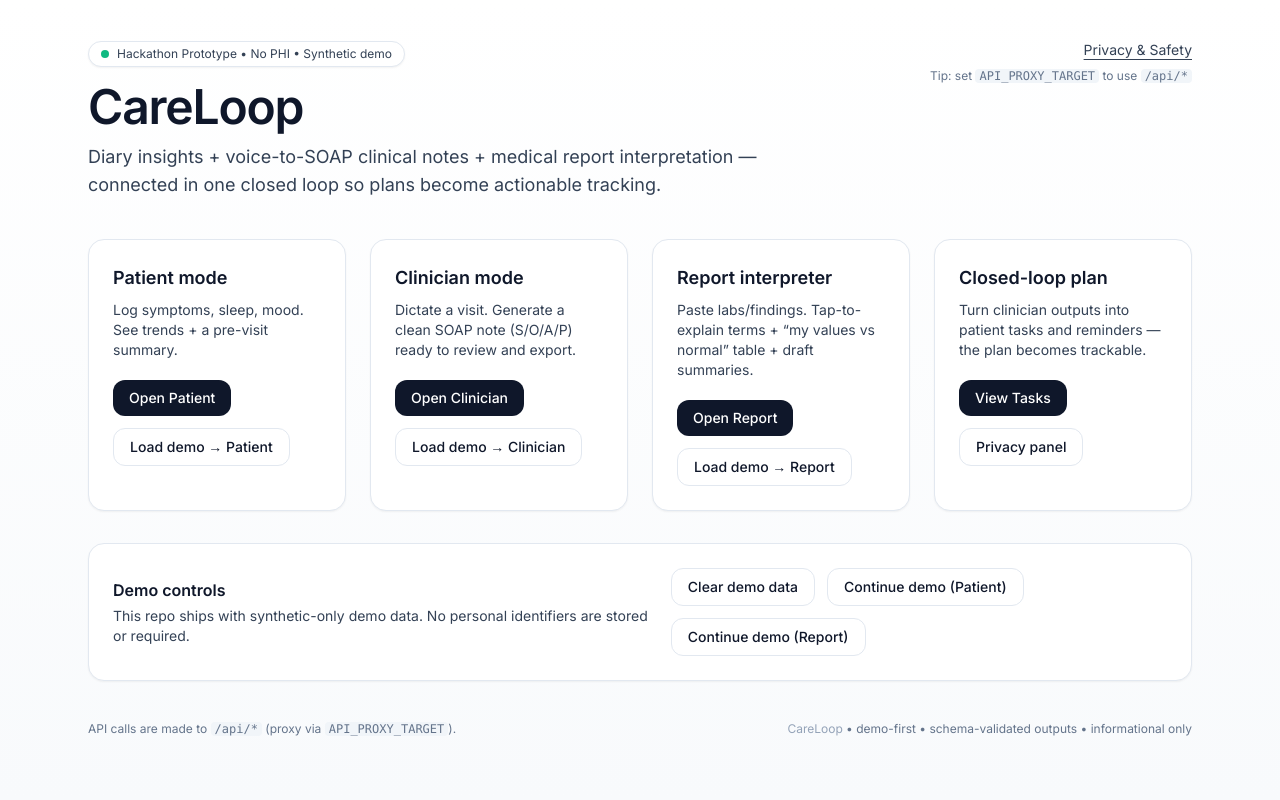
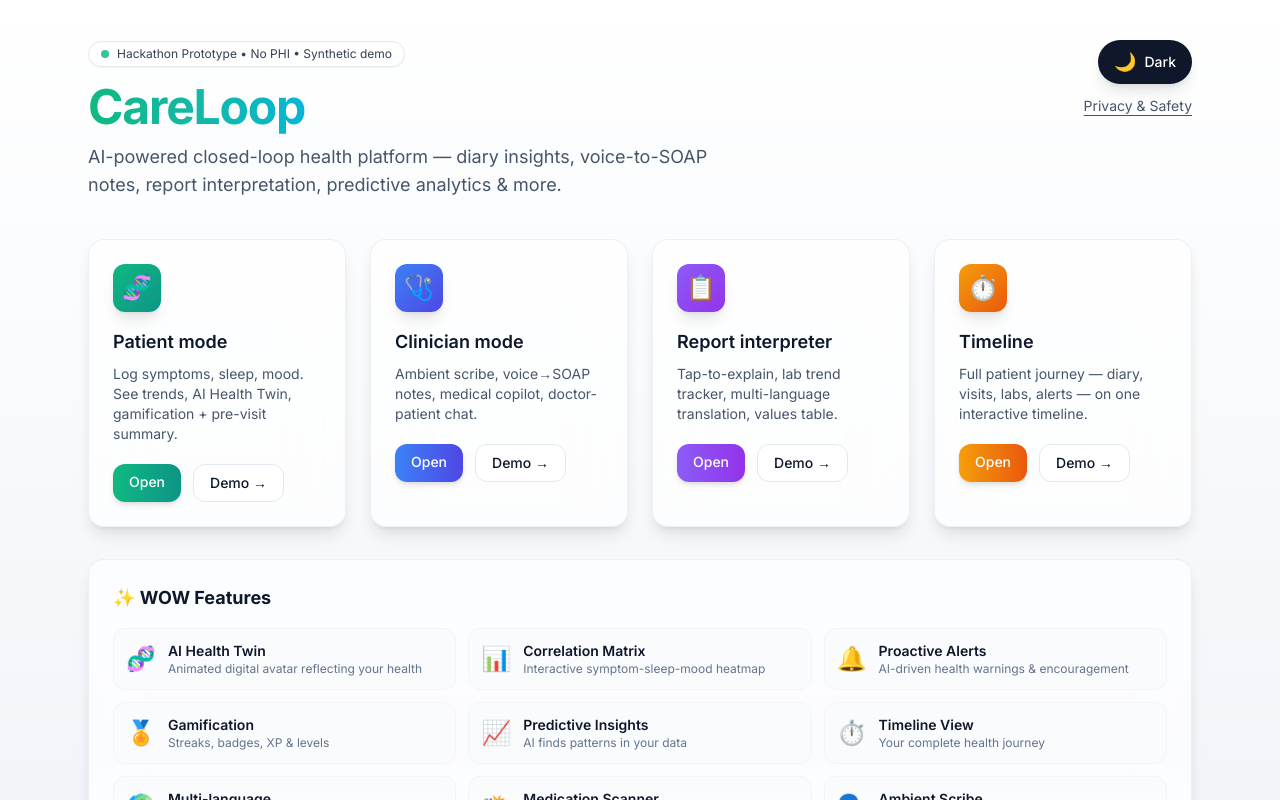
Before and after one commit to sgyorgy/careloop, a Next.js app in the folder apps/web/: page / in a window 1280 px wide. Shown: the top 800 px of the page. Built offline with nearby package versions, Linux system fonts and the light colour scheme.

Commit message:
Update page.tsx

```diff
--- a/apps/web/src/app/page.tsx
+++ b/apps/web/src/app/page.tsx
@@ -2,13 +2,13 @@
 
 import Link from "next/link";
 import { useRouter } from "next/navigation";
-import { useMemo, useState } from "react";
+import { useEffect, useMemo, useState } from "react";
 
 type DiaryEntry = {
-  date: string; // YYYY-MM-DD
-  symptomScore: number; // 0-10
+  date: string;
+  symptomScore: number;
   sleepHours: number;
-  moodScore: number; // 0-10
+  moodScore: number;
   notes: string;
   tags?: string[];
 };
@@ -31,7 +31,6 @@ function clamp(n: number, lo: number, hi: number) {
 }
 
 function makeDemo(): DemoPayload {
-  // Small-but-rich synthetic dataset (no PHI)
   const base = [
     { d: "2026-02-10", s: 3, sl: 7.2, m: 7, t: ["ok"], n: "Felt mostly fine. Light headache in the afternoon." },
     { d: "2026-02-11", s: 4, sl: 6.1, m: 6, t: ["stress"], n: "Busy day. Mild stomach discomfort after lunch." },
@@ -61,8 +60,6 @@ function makeDemo(): DemoPayload {
     "Plan: trial lactose-free diet for 2 weeks, keep symptom diary, consider OTC lactase as needed, follow up in 2–3 weeks, " +
     "return sooner if worsening pain, fever, or blood in stool.";
 
-  // Synthetic “medical report” (no identifiers)
-  // Keep it text-first for hackathon stability; PDF upload can come later.
   const reportText = [
     "SYNTHETIC MEDICAL REPORT (DEMO — NO PHI)",
     "",
@@ -93,9 +90,21 @@ function makeDemo(): DemoPayload {
 export default function HomePage() {
   const router = useRouter();
   const [status, setStatus] = useState<"idle" | "loaded" | "error">("idle");
+  const [dark, setDark] = useState(false);
   const demo = useMemo(() => makeDemo(), []);
 
-  function loadDemoAndGo(path: "/patient" | "/clinician" | "/report") {
+  useEffect(() => {
+    setDark(document.documentElement.classList.contains("dark"));
+  }, []);
+
+  function toggleTheme() {
+    const next = !dark;
+    setDark(next);
+    document.documentElement.classList.toggle("dark", next);
+    try { localStorage.setItem("careloop.theme", next ? "dark" : "light"); } catch { }
+  }
+
+  function loadDemoAndGo(path: "/patient" | "/clinician" | "/report" | "/timeline") {
     try {
       localStorage.setItem(DEMO_KEYS.diary, JSON.stringify(demo.diary));
       localStorage.setItem(DEMO_KEYS.transcript, demo.clinicianTranscript);
@@ -120,174 +129,169 @@ export default function HomePage() {
     }
   }
 
+  const cards = [
+    {
+      title: "Patient mode",
+      desc: "Log symptoms, sleep, mood. See trends, AI Health Twin, gamification + pre-visit summary.",
+      icon: "🧬",
+      href: "/patient",
+      gradient: "from-emerald-500 to-teal-600",
+    },
+    {
+      title: "Clinician mode",
+      desc: "Ambient scribe, voice→SOAP notes, medical copilot, doctor-patient chat.",
+      icon: "🩺",
+      href: "/clinician",
+      gradient: "from-blue-500 to-indigo-600",
+    },
+    {
+      title: "Report interpreter",
+      desc: "Tap-to-explain, lab trend tracker, multi-language translation, values table.",
+      icon: "📋",
+      href: "/report",
+      gradient: "from-violet-500 to-purple-600",
+    },
+    {
+      title: "Timeline",
+      desc: "Full patient journey — diary, visits, labs, alerts — on one interactive timeline.",
+      icon: "⏱️",
+      href: "/timeline",
+      gradient: "from-amber-500 to-orange-600",
+    },
+  ];
+
   return (
-    <main className="min-h-screen bg-gradient-to-b from-white to-slate-50">
+    <main className="min-h-screen">
       <div className="mx-auto max-w-6xl px-6 py-10">
         <header className="flex items-start justify-between gap-6">
           <div>
-            <div className="inline-flex items-center gap-2 rounded-full border border-slate-200 bg-white px-3 py-1 text-xs text-slate-700 shadow-sm">
-              <span className="inline-block h-2 w-2 rounded-full bg-emerald-500" />
+            <div className="inline-flex items-center gap-2 rounded-full border border-slate-200 dark:border-slate-700 bg-white/80 dark:bg-slate-800/80 backdrop-blur px-3 py-1 text-xs text-slate-700 dark:text-slate-300 shadow-sm">
+              <span className="inline-block h-2 w-2 rounded-full bg-emerald-500 animate-pulse" />
               Hackathon Prototype • No PHI • Synthetic demo
             </div>
 
-            <h1 className="mt-4 text-4xl font-semibold tracking-tight text-slate-900 sm:text-5xl">CareLoop</h1>
+            <h1 className="mt-4 text-4xl font-bold tracking-tight sm:text-5xl">
+              <span className="gradient-text">CareLoop</span>
+            </h1>
 
-            <p className="mt-3 max-w-2xl text-base text-slate-700 sm:text-lg">
-              Diary insights + voice-to-SOAP clinical notes + medical report interpretation — connected in one closed loop
-              so plans become actionable tracking.
+            <p className="mt-3 max-w-2xl text-base text-slate-600 dark:text-slate-400 sm:text-lg">
+              AI-powered closed-loop health platform — diary insights, voice-to-SOAP notes, report interpretation, predictive analytics & more.
             </p>
           </div>
 
-          <div className="hidden sm:flex flex-col items-end gap-2">
-            <Link href="/privacy" className="text-sm text-slate-700 underline underline-offset-4 hover:text-slate-900">
+          <div className="flex flex-col items-end gap-3">
+            <button
+              onClick={toggleTheme}
+              className="group relative inline-flex items-center gap-2 rounded-full bg-slate-900 dark:bg-white px-4 py-2 text-sm font-medium text-white dark:text-slate-900 shadow-lg hover:shadow-xl transition-all duration-300 hover:scale-105"
+              title="Toggle dark/light mode"
+            >
+              <span className="text-lg transition-transform duration-300 group-hover:rotate-180">{dark ? "☀️" : "🌙"}</span>
+              {dark ? "Light" : "Dark"}
+            </button>
+            <Link href="/privacy" className="text-sm text-slate-600 dark:text-slate-400 underline underline-offset-4 hover:text-slate-900 dark:hover:text-white transition-colors">
               Privacy & Safety
             </Link>
-            <div className="text-xs text-slate-500">
-              Tip: set <code className="rounded bg-slate-100 px-1">API_PROXY_TARGET</code> to use{" "}
-              <code className="rounded bg-slate-100 px-1">/api/*</code>
-            </div>
           </div>
         </header>
 
+        {/* Feature cards */}
         <section className="mt-10 grid gap-6 md:grid-cols-2 lg:grid-cols-4">
-          <div className="rounded-2xl border border-slate-200 bg-white p-6 shadow-sm">
-            <h2 className="text-lg font-semibold text-slate-900">Patient mode</h2>
-            <p className="mt-2 text-sm text-slate-700">Log symptoms, sleep, mood. See trends + a pre-visit summary.</p>
+          {cards.map((card) => (
+            <div
+              key={card.href}
+              className="group card-glass p-6 hover:shadow-2xl transition-all duration-300 hover:-translate-y-1 cursor-pointer"
+            >
+              <div className={`inline-flex items-center justify-center w-12 h-12 rounded-xl bg-gradient-to-br ${card.gradient} text-white text-2xl shadow-lg mb-4 group-hover:scale-110 transition-transform`}>
+                {card.icon}
+              </div>
+              <h2 className="text-lg font-semibold text-slate-900 dark:text-white">{card.title}</h2>
+              <p className="mt-2 text-sm text-slate-600 dark:text-slate-400">{card.desc}</p>
               <div className="mt-5 flex flex-wrap gap-3">
                 <Link
-                href="/patient"
-                className="rounded-xl bg-slate-900 px-4 py-2 text-sm font-medium text-white hover:bg-slate-800"
+                  href={card.href}
+                  className={`rounded-xl bg-gradient-to-r ${card.gradient} px-4 py-2 text-sm font-medium text-white shadow-md hover:shadow-lg transition-all`}
                 >
-                Open Patient
+                  Open
                 </Link>
                 <button
-                onClick={() => loadDemoAndGo("/patient")}
-                className="rounded-xl border border-slate-200 bg-white px-4 py-2 text-sm font-medium text-slate-900 hover:bg-slate-50"
+                  onClick={() => loadDemoAndGo(card.href as any)}
+                  className="rounded-xl border border-slate-200 dark:border-slate-700 bg-white/80 dark:bg-slate-800/80 px-4 py-2 text-sm font-medium text-slate-900 dark:text-slate-200 hover:bg-slate-50 dark:hover:bg-slate-700 transition-colors"
                 >
-                Load demo → Patient
+                  Demo →
                 </button>
               </div>
             </div>
+          ))}
+        </section>
 
-          <div className="rounded-2xl border border-slate-200 bg-white p-6 shadow-sm">
-            <h2 className="text-lg font-semibold text-slate-900">Clinician mode</h2>
-            <p className="mt-2 text-sm text-slate-700">
-              Dictate a visit. Generate a clean SOAP note (S/O/A/P) ready to review and export.
-            </p>
-            <div className="mt-5 flex flex-wrap gap-3">
-              <Link
-                href="/clinician"
-                className="rounded-xl bg-slate-900 px-4 py-2 text-sm font-medium text-white hover:bg-slate-800"
-              >
-                Open Clinician
-              </Link>
-              <button
-                onClick={() => loadDemoAndGo("/clinician")}
-                className="rounded-xl border border-slate-200 bg-white px-4 py-2 text-sm font-medium text-slate-900 hover:bg-slate-50"
-              >
-                Load demo → Clinician
-              </button>
+        {/* WOW Features showcase */}
+        <section className="mt-8 card-glass p-6">
+          <h3 className="text-lg font-bold text-slate-900 dark:text-white mb-4">✨ WOW Features</h3>
+          <div className="grid gap-3 sm:grid-cols-2 lg:grid-cols-3">
+            {[
+              { icon: "🧬", name: "AI Health Twin", desc: "Animated digital avatar reflecting your health" },
+              { icon: "📊", name: "Correlation Matrix", desc: "Interactive symptom-sleep-mood heatmap" },
+              { icon: "🔔", name: "Proactive Alerts", desc: "AI-driven health warnings & encouragement" },
+              { icon: "🏅", name: "Gamification", desc: "Streaks, badges, XP & levels" },
+              { icon: "📈", name: "Predictive Insights", desc: "AI finds patterns in your data" },
+              { icon: "⏱️", name: "Timeline View", desc: "Your complete health journey" },
+              { icon: "🌍", name: "Multi-language", desc: "Instant translation of summaries" },
+              { icon: "📸", name: "Medication Scanner", desc: "AR-like medication recognition" },
+              { icon: "🗣️", name: "Ambient Scribe", desc: "Real-time SOAP note generation" },
+              { icon: "🤖", name: "Medical Copilot", desc: "AI answers about patient data" },
+              { icon: "💬", name: "Smart Chat", desc: "Doctor-patient messaging with AI" },
+              { icon: "🎤", name: "Vocal Biomarkers", desc: "Stress & emotion from voice" },
+            ].map((f) => (
+              <div key={f.name} className="flex items-center gap-3 rounded-xl p-3 bg-slate-50/50 dark:bg-slate-800/50 border border-slate-100 dark:border-slate-700/50 hover:bg-slate-100 dark:hover:bg-slate-700/50 transition-colors">
+                <span className="text-2xl">{f.icon}</span>
+                <div>
+                  <div className="text-sm font-semibold text-slate-900 dark:text-white">{f.name}</div>
+                  <div className="text-xs text-slate-500 dark:text-slate-400">{f.desc}</div>
                 </div>
               </div>
-
-          <div className="rounded-2xl border border-slate-200 bg-white p-6 shadow-sm">
-            <h2 className="text-lg font-semibold text-slate-900">Report interpreter</h2>
-            <p className="mt-2 text-sm text-slate-700">
-              Paste labs/findings. Tap-to-explain terms + “my values vs normal” table + draft summaries.
-            </p>
-            <div className="mt-5 flex flex-wrap gap-3">
-              <Link
-                href="/report"
-                className="rounded-xl bg-slate-900 px-4 py-2 text-sm font-medium text-white hover:bg-slate-800"
-              >
-                Open Report
-              </Link>
-              <button
-                onClick={() => loadDemoAndGo("/report")}
-                className="rounded-xl border border-slate-200 bg-white px-4 py-2 text-sm font-medium text-slate-900 hover:bg-slate-50"
-              >
-                Load demo → Report
-              </button>
-            </div>
-          </div>
-
-          <div className="rounded-2xl border border-slate-200 bg-white p-6 shadow-sm">
-            <h2 className="text-lg font-semibold text-slate-900">Closed-loop plan</h2>
-            <p className="mt-2 text-sm text-slate-700">
-              Turn clinician outputs into patient tasks and reminders — the plan becomes trackable.
-            </p>
-            <div className="mt-5 flex flex-wrap gap-3">
-              <Link
-                href="/patient?tab=tasks"
-                className="rounded-xl bg-slate-900 px-4 py-2 text-sm font-medium text-white hover:bg-slate-800"
-              >
-                View Tasks
-              </Link>
-              <Link
-                href="/privacy"
-                className="rounded-xl border border-slate-200 bg-white px-4 py-2 text-sm font-medium text-slate-900 hover:bg-slate-50"
-              >
-                Privacy panel
-              </Link>
-            </div>
+            ))}
           </div>
         </section>
 
-        <section className="mt-8 rounded-2xl border border-slate-200 bg-white p-6 shadow-sm">
+        {/* Demo controls */}
+        <section className="mt-8 card-glass p-6">
           <div className="flex flex-col gap-3 sm:flex-row sm:items-center sm:justify-between">
             <div>
-              <h3 className="text-base font-semibold text-slate-900">Demo controls</h3>
-              <p className="mt-1 text-sm text-slate-700">
-                This repo ships with synthetic-only demo data. No personal identifiers are stored or required.
+              <h3 className="text-base font-semibold text-slate-900 dark:text-white">Demo controls</h3>
+              <p className="mt-1 text-sm text-slate-600 dark:text-slate-400">
+                Synthetic-only demo data. No personal identifiers are stored or required.
               </p>
             </div>
 
             <div className="flex flex-wrap gap-3">
               <button
                 onClick={clearDemo}
-                className="rounded-xl border border-slate-200 bg-white px-4 py-2 text-sm font-medium text-slate-900 hover:bg-slate-50"
+                className="rounded-xl border border-slate-200 dark:border-slate-700 bg-white/80 dark:bg-slate-800/80 px-4 py-2 text-sm font-medium text-slate-900 dark:text-slate-200 hover:bg-slate-50 dark:hover:bg-slate-700 transition-colors"
               >
                 Clear demo data
               </button>
-
-              <Link
-                href="/patient?demo=1"
-                className="rounded-xl border border-slate-200 bg-white px-4 py-2 text-sm font-medium text-slate-900 hover:bg-slate-50"
-              >
-                Continue demo (Patient)
-              </Link>
-
-              <Link
-                href="/report?demo=1"
-                className="rounded-xl border border-slate-200 bg-white px-4 py-2 text-sm font-medium text-slate-900 hover:bg-slate-50"
-              >
-                Continue demo (Report)
-              </Link>
             </div>
           </div>
 
           {status !== "idle" && (
-            <div className="mt-4 rounded-xl border border-slate-200 bg-slate-50 px-4 py-3 text-sm text-slate-800">
+            <div className="mt-4 rounded-xl border border-slate-200 dark:border-slate-700 bg-slate-50 dark:bg-slate-800 px-4 py-3 text-sm text-slate-800 dark:text-slate-200">
               {status === "loaded" && (
-                <span>✅ Demo data loaded into localStorage. Open Patient/Clinician/Report pages to see it.</span>
+                <span>✅ Demo data loaded. Open any page to explore WOW features.</span>
               )}
               {status === "error" && (
-                <span>
-                  ⚠️ Couldn’t access localStorage (private mode / policy). You can still use the app without demo
-                  loading.
-                </span>
+                <span>⚠️ Couldn&apos;t access localStorage (private mode / policy).</span>
               )}
             </div>
           )}
         </section>
 
-        <footer className="mt-10 flex flex-col gap-2 text-xs text-slate-500 sm:flex-row sm:items-center sm:justify-between">
+        <footer className="mt-10 flex flex-col gap-2 text-xs text-slate-500 dark:text-slate-500 sm:flex-row sm:items-center sm:justify-between">
           <div>
-            API calls are made to <code className="rounded bg-slate-100 px-1">/api/*</code> (proxy via{" "}
-            <code className="rounded bg-slate-100 px-1">API_PROXY_TARGET</code>).
+            API calls via <code className="rounded bg-slate-100 dark:bg-slate-800 px-1">/api/*</code> (proxy via{" "}
+            <code className="rounded bg-slate-100 dark:bg-slate-800 px-1">API_PROXY_TARGET</code>).
           </div>
           <div>
-            <span className="text-slate-400">CareLoop</span> • demo-first • schema-validated outputs • informational only
+            <span className="gradient-text font-semibold">CareLoop</span> • AI-powered • schema-validated • informational only
           </div>
         </footer>
       </div>
```
Lines whose indentation alone changed are shown as unchanged.
